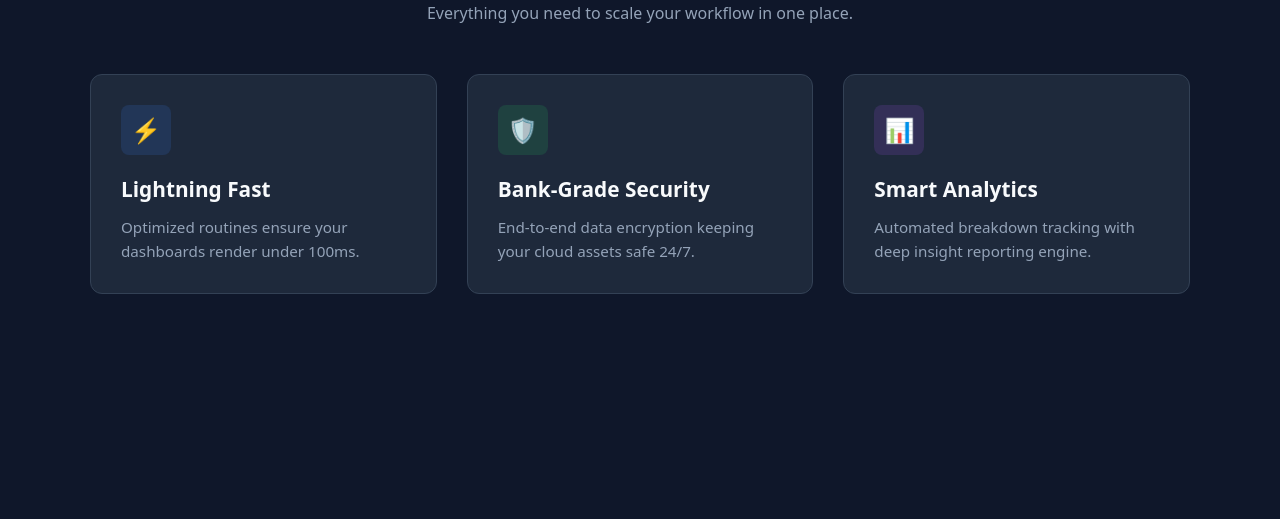
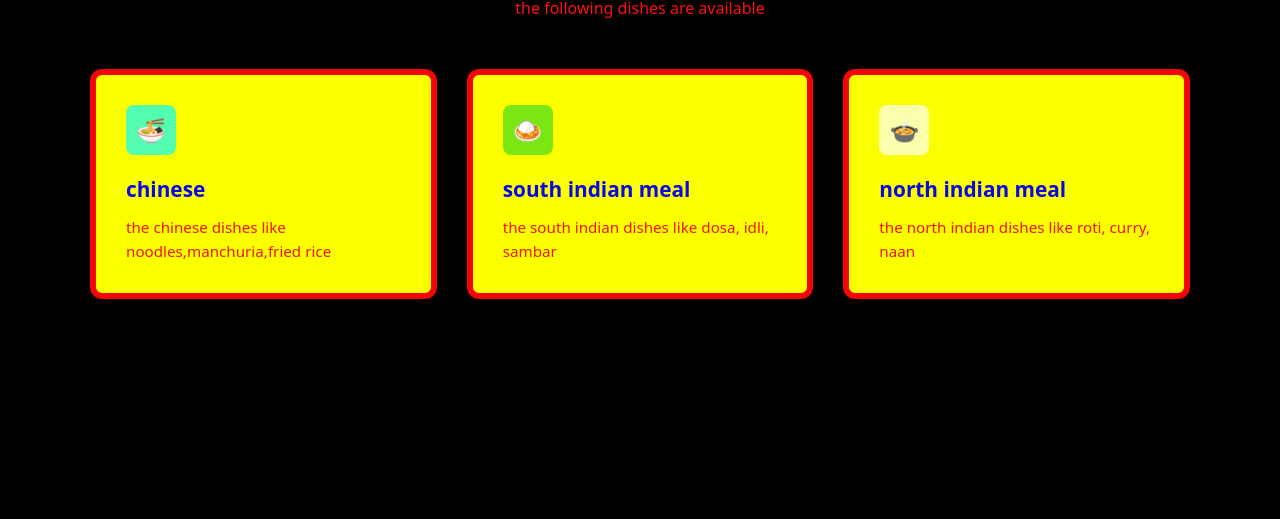
Before and after one commit to bhanuprakash13csm-sudo/responsive-features-section, a plain HTML site: page index.html in a window 1280 px wide. Shown: the part 281-800 px from the top of the page. Drawn offline with Linux system fonts and the light colour scheme.

Commit message:
Initial commit: Added HTML and CSS files

```diff
--- a/index.html
+++ b/index.html
@@ -3,38 +3,38 @@
 <head>
     <meta charset="UTF-8">
     <meta name="viewport" content="width=device-width, initial-scale=1.0">
-    <title>SaaS Product Features</title>
+    <title>demo flexbox-responsive</title>
     <link rel="stylesheet" href="style.css">
 </head>
 <body>
 
     <section class="features-section">
         <div class="section-header">
-            <h2>Why Choose Our Platform?</h2>
-            <p>Everything you need to scale your workflow in one place.</p>
+            <h2>what type of dish you like?</h2>
+            <p>the following dishes are available</p>
         </div>
 
         <!-- FLEXBOX CONTAINER -->
         <div class="features-grid">
             <!-- Feature 1 -->
             <div class="feature-box">
-                <div class="icon-wrapper icon-blue">⚡</div>
-                <h3>Lightning Fast</h3>
-                <p>Optimized routines ensure your dashboards render under 100ms.</p>
+                <div class="icon-wrapper icon-blue">🍜</div>
+                <h3>chinese</h3>
+                <p>the chinese dishes like noodles,manchuria,fried rice</p>
             </div>
 
             <!-- Feature 2 -->
             <div class="feature-box">
-                <div class="icon-wrapper icon-green">🛡️</div>
-                <h3>Bank-Grade Security</h3>
-                <p>End-to-end data encryption keeping your cloud assets safe 24/7.</p>
+                <div class="icon-wrapper icon-green">🍛</div>
+                <h3>south indian meal</h3>
+                <p>the south indian dishes like dosa, idli, sambar</p>
             </div>
 
             <!-- Feature 3 -->
             <div class="feature-box">
-                <div class="icon-wrapper icon-purple">📊</div>
-                <h3>Smart Analytics</h3>
-                <p>Automated breakdown tracking with deep insight reporting engine.</p>
+                <div class="icon-wrapper icon-purple">🍲</div>
+                <h3>north indian meal</h3>
+                <p>the north indian dishes like roti, curry, naan</p>
             </div>
         </div>
     </section>
--- a/style.css
+++ b/style.css
@@ -6,8 +6,8 @@
 }
 
 body {
-    background-color: #0f172a; /* Sleek dark mode background */
-    color: #f8fafc;
+    background-color: #000000; /* Sleek dark mode background */
+    color: #0a06e5;
     min-height: 100vh;
     display: flex;
     align-items: center;
@@ -28,11 +28,11 @@ body {
 .section-header h2 {
     font-size: 2.2rem;
     margin-bottom: 10px;
-    color: #fff;
+    color: #e3fb07;
 }
 
 .section-header p {
-    color: #94a3b8;
+    color: #ff0e0e;
 }
 
 /* FLEXBOX ENGINE */
@@ -45,8 +45,8 @@ body {
 
 /* Box Styling */
 .feature-box {
-    background-color: #1e293b;
-    border: 1px solid #334155;
+    background-color: #fbff00;
+    border: 6px solid #f40505;
     padding: 30px;
     border-radius: 12px;
     flex: 1;                   /* Forces all three columns to have equal width */
@@ -55,7 +55,7 @@ body {
 
 .feature-box:hover {
     transform: translateY(-8px);
-    border-color: #3b82f6;
+    border-color: #26ff00;
 }
 
 .icon-wrapper {
@@ -69,9 +69,9 @@ body {
     margin-bottom: 20px;
 }
 
-.icon-blue { background-color: rgba(59, 130, 246, 0.15); }
-.icon-green { background-color: rgba(34, 197, 94, 0.15); }
-.icon-purple { background-color: rgba(168, 85, 247, 0.15); }
+.icon-blue { background-color: rgba(7, 251, 255, 0.682); }
+.icon-green { background-color: rgba(62, 219, 30, 0.675); }
+.icon-purple { background-color: rgba(250, 255, 225, 0.767); }
 
 .feature-box h3 {
     font-size: 1.3rem;
@@ -79,7 +79,7 @@ body {
 }
 
 .feature-box p {
-    color: #94a3b8;
+    color: #f0150d;
     font-size: 0.95rem;
     line-height: 1.6;
 }
```
